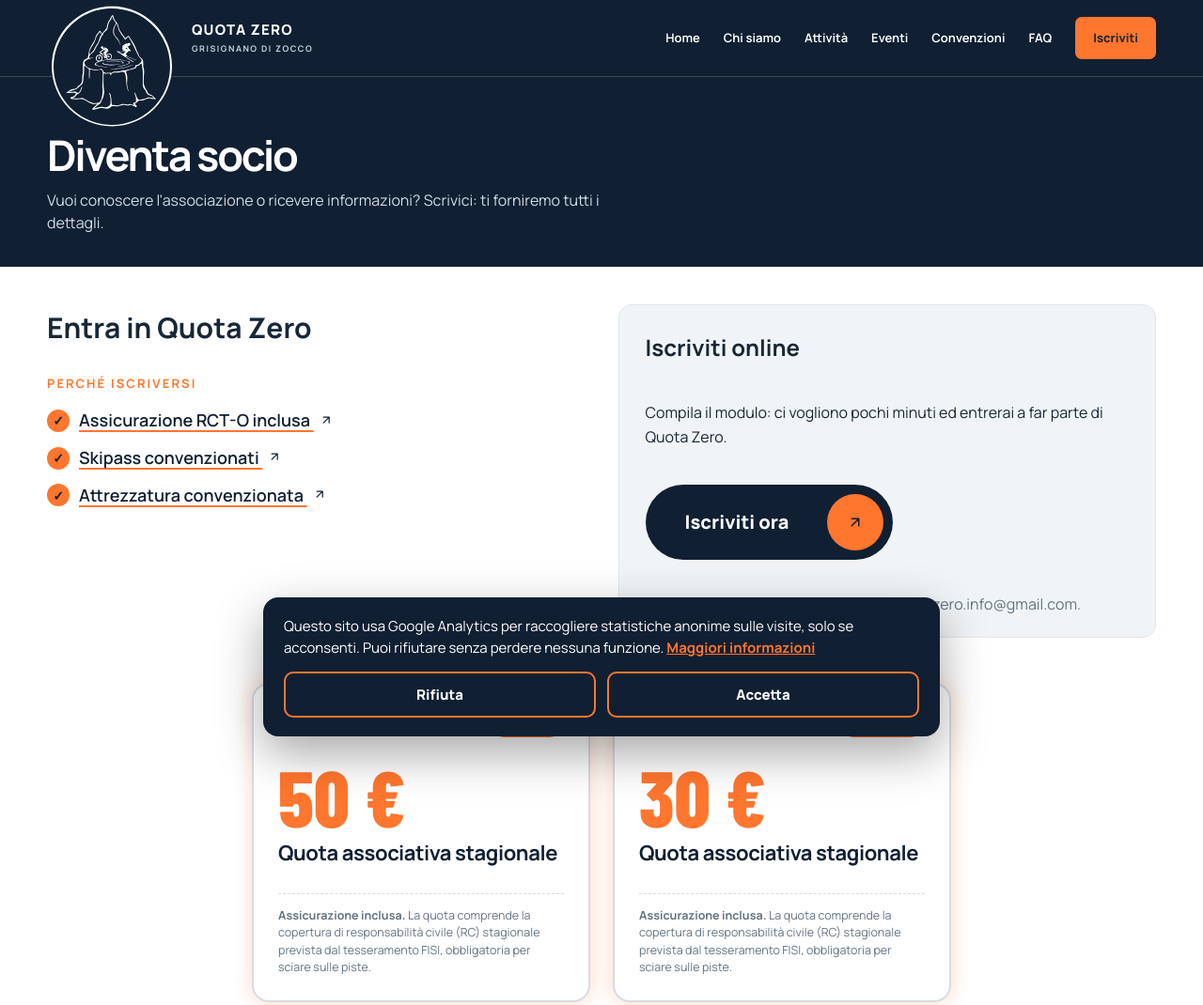
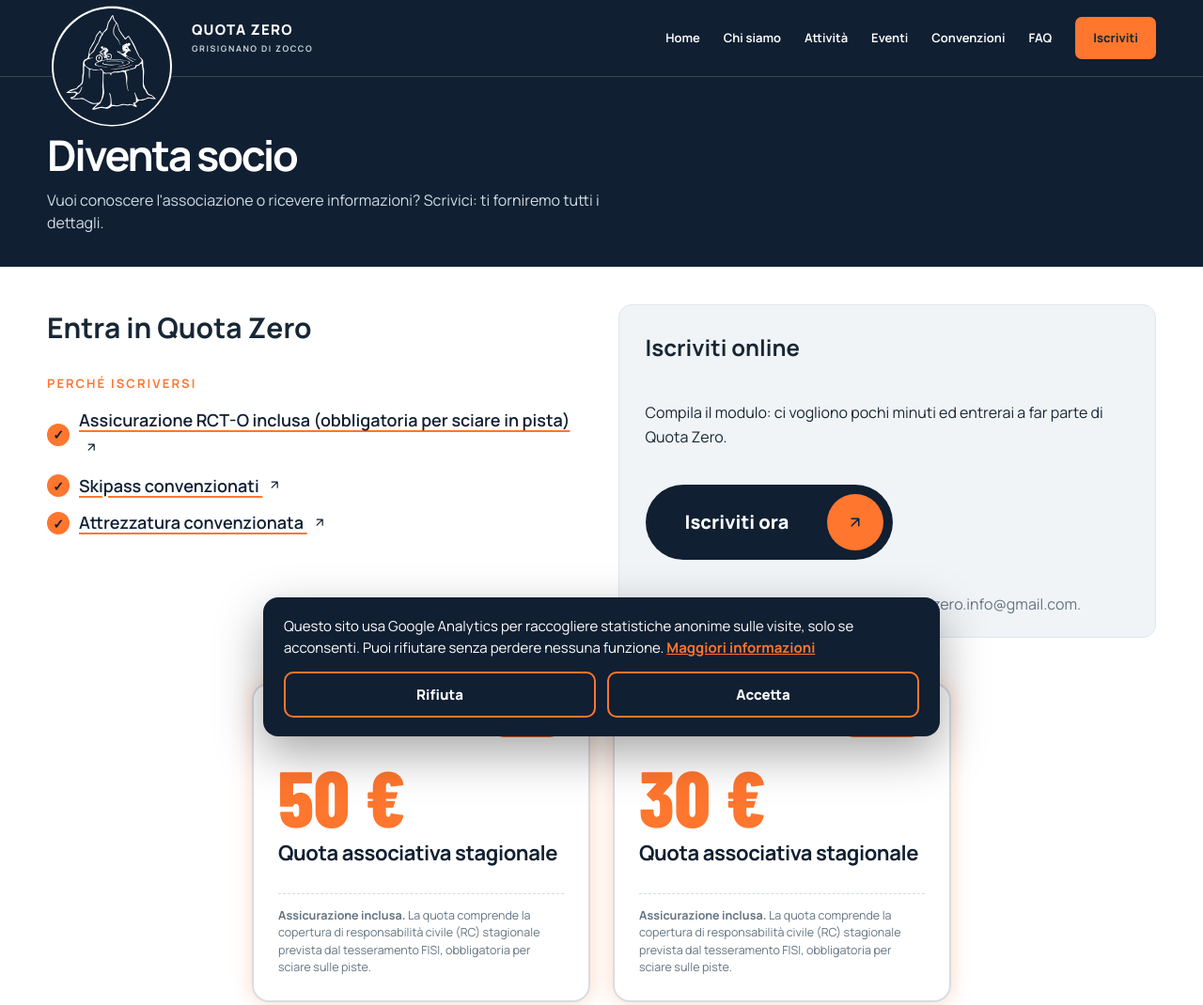
Before and after one commit to GIACOT/Quota-zero, a plain HTML site: page pages/diventa-socio.html in a window 1280 px wide. Shown: the top 1070 px of the page at 94% size. Drawn offline with Linux system fonts and the light colour scheme.

Commit message:
labelobbligatoriaass

```diff
--- a/pages/diventa-socio.html
+++ b/pages/diventa-socio.html
@@ -33,7 +33,7 @@
                         <ul class="why-list">
                             <li>
                                 <a href="https://fisi.org/federazione/assicurazione/" target="_blank"
-                                    rel="noopener">Assicurazione RCT-O inclusa
+                                    rel="noopener">Assicurazione RCT-O inclusa (obbligatoria per sciare in pista)
                                     <svg class="why-arrow" viewBox="0 0 24 24" fill="none" aria-hidden="true">
                                         <path d="M7 17L17 7M7 7H17V17" stroke="currentColor" stroke-width="2"
                                             stroke-linecap="round" stroke-linejoin="round" />
```
